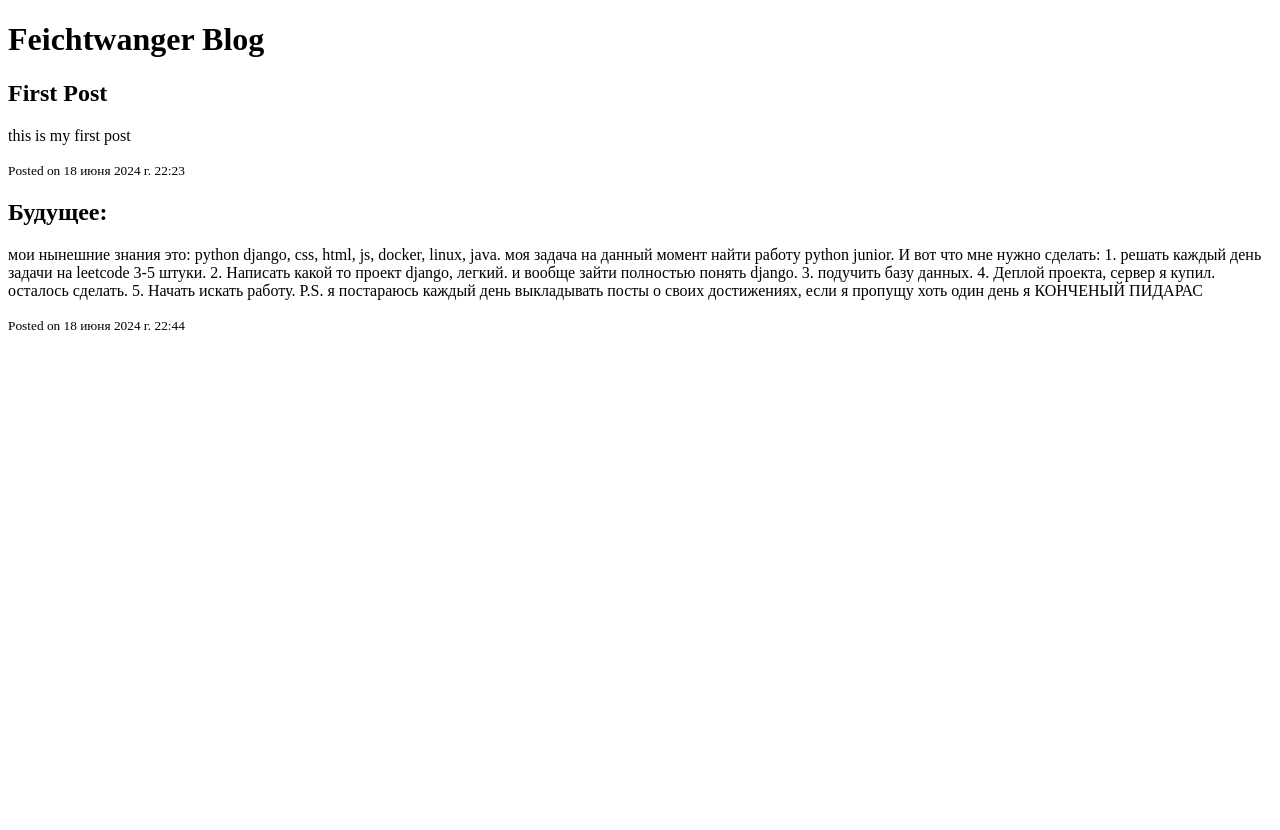
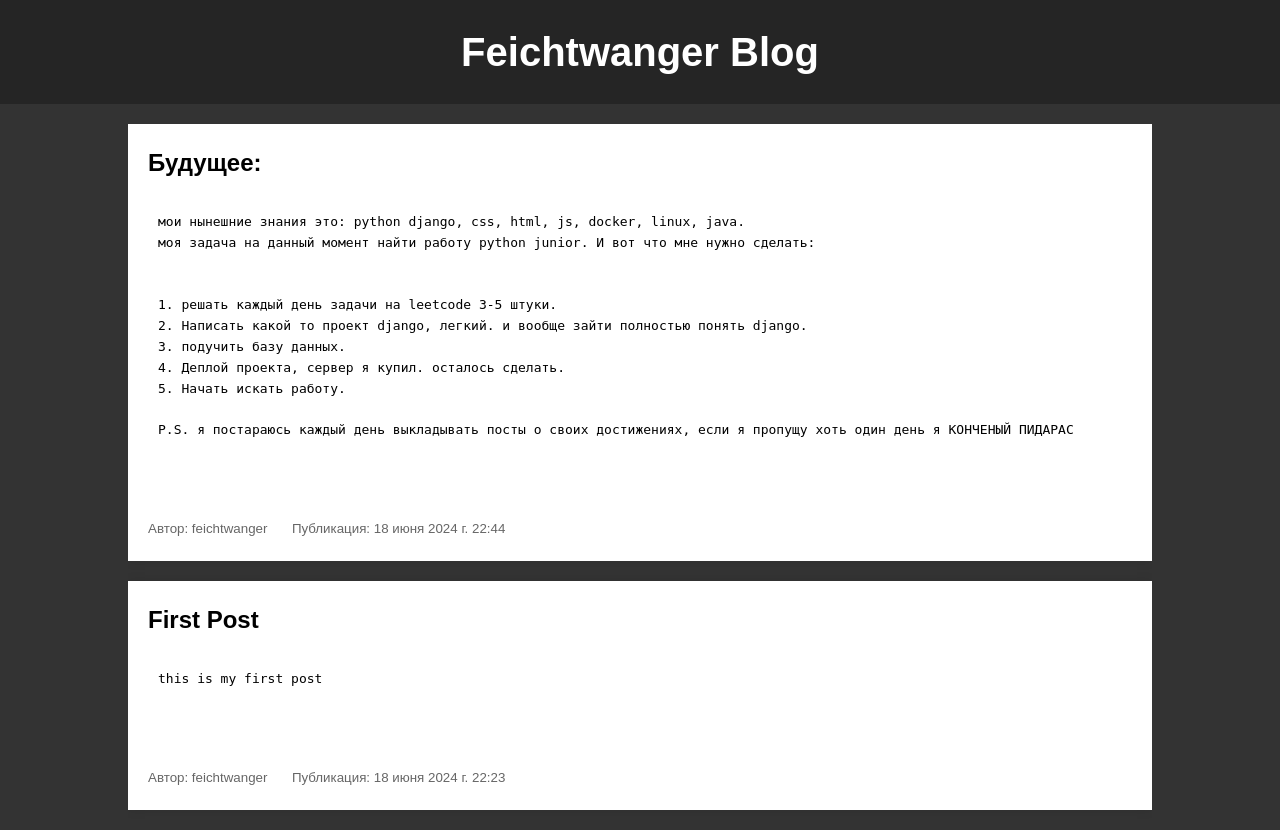
Before and after one commit to feichtwanger/Django, a Django app: page / in a window 1280 px wide. Before the commit the page ends 330 px from the top, so only its background shows below. Run offline with Django 5.2, Linux system fonts and the light colour scheme; data comes from the database, SQL or seed files in the repository; both versions use the stored data as it was after the commit.

Commit message:
blog + css

```diff
--- a/main/blog/models.py
+++ b/main/blog/models.py
@@ -3,6 +3,9 @@ from django.db import models
 # Create your models here.
 class Author(models.Model):
     name = models.CharField(max_length=50)
+
+    def __str__(self):
+        return self.name
 
 
 class Blog(models.Model):
@@ -10,3 +13,7 @@ class Blog(models.Model):
     content = models.TextField()
     created_at = models.DateTimeField(auto_now_add=True)
     author = models.ForeignKey(Author, on_delete=models.CASCADE)
+
+
+    def __str__(self):
+        return self.title
--- /dev/null
+++ b/main/blog/static/css/styles.css
@@ -0,0 +1,56 @@
+/* static/css/styles.css */
+body {
+    font-family: Arial, sans-serif;
+    line-height: 1.6;
+    margin: 0;
+    padding: 0;
+    /*background-color: #f4f4f4; */
+    background-color: #333;
+}
+
+header {
+    background-color: #252525;
+    color: #fff;
+    padding: 20px 0;
+    text-align: center;
+    margin-bottom: 20px;
+}
+
+h1 {
+    margin: 0;
+    font-size: 2.5em;
+}
+
+.container {
+    width: 80%;
+    margin: auto;
+    overflow: hidden;
+}
+
+.post {
+    background: #fff;
+    margin-bottom: 20px;
+    padding: 20px;
+    box-shadow: 0 0 10px rgba(0, 0, 0, 0.1);
+}
+
+.post h2 {
+    margin-top: 0;
+}
+
+.post pre {
+    /*background: #f4f4f4;
+
+    border: 1px solid #ddd;*/
+    padding: 10px;
+    white-space: pre-wrap; /* This ensures that lines will wrap */
+}
+
+
+.post small {
+    color: #666;
+}
+
+.author{
+    margin-right: 20px;
+}
--- a/main/blog/templates/blog/blog.html
+++ b/main/blog/templates/blog/blog.html
@@ -4,15 +4,25 @@
     <meta charset="UTF-8">
     <meta name="viewport" content="width=device-width, initial-scale=1.0">
     <title>BlogFeicht</title>
+    {% load static %}
+    <link rel="stylesheet" href="{% static 'css/styles.css' %}">
 </head>
 <body>
-    <h1>Feichtwanger Blog</h1>
-    {% for post in posts %}
-        <article>
-            <h2>{{ post.title }}</h2>
-            <p>{{ post.content }}</p>
-            <small>Posted on {{post.created_at}}</small>
-        </article>
-    {% endfor %}
+    <header>
+        <h1>Feichtwanger Blog</h1>
+    </header>
+    <div class="container">
+        {% for post in posts %}
+            <article class="post">
+                <h2>{{ post.title }}</h2>
+                <pre>{{ post.content }}</pre>
+                <br>
+                <br>
+                <small class="author">Автор: {{ post.author }}</small>
+
+                <small>Публикация: {{ post.created_at }}</small>
+            </article>
+        {% endfor %}
+    </div>
 </body>
 </html>
--- a/main/blog/views.py
+++ b/main/blog/views.py
@@ -4,6 +4,6 @@ from .models import Blog
 # Create your views here.
 def blog(request):
     context = {
-        'posts': Blog.objects.all()
+        'posts': Blog.objects.all().order_by('-created_at')
     }
     return render(request, 'blog/blog.html', context)
--- a/main/main/settings.py
+++ b/main/main/settings.py
@@ -11,6 +11,7 @@ https://docs.djangoproject.com/en/5.0/ref/settings/
 """
 
 from pathlib import Path
+import os
 
 # Build paths inside the project like this: BASE_DIR / 'subdir'.
 BASE_DIR = Path(__file__).resolve().parent.parent
@@ -120,6 +121,10 @@ USE_TZ = True
 
 STATIC_URL = 'static/'
 
+STATICFILES_DIRS = [
+    os.path.join(BASE_DIR, "static"),
+]
+
 # Default primary key field type
 # https://docs.djangoproject.com/en/5.0/ref/settings/#default-auto-field
 
```
Also changed, not shown: main/db.sqlite3.
